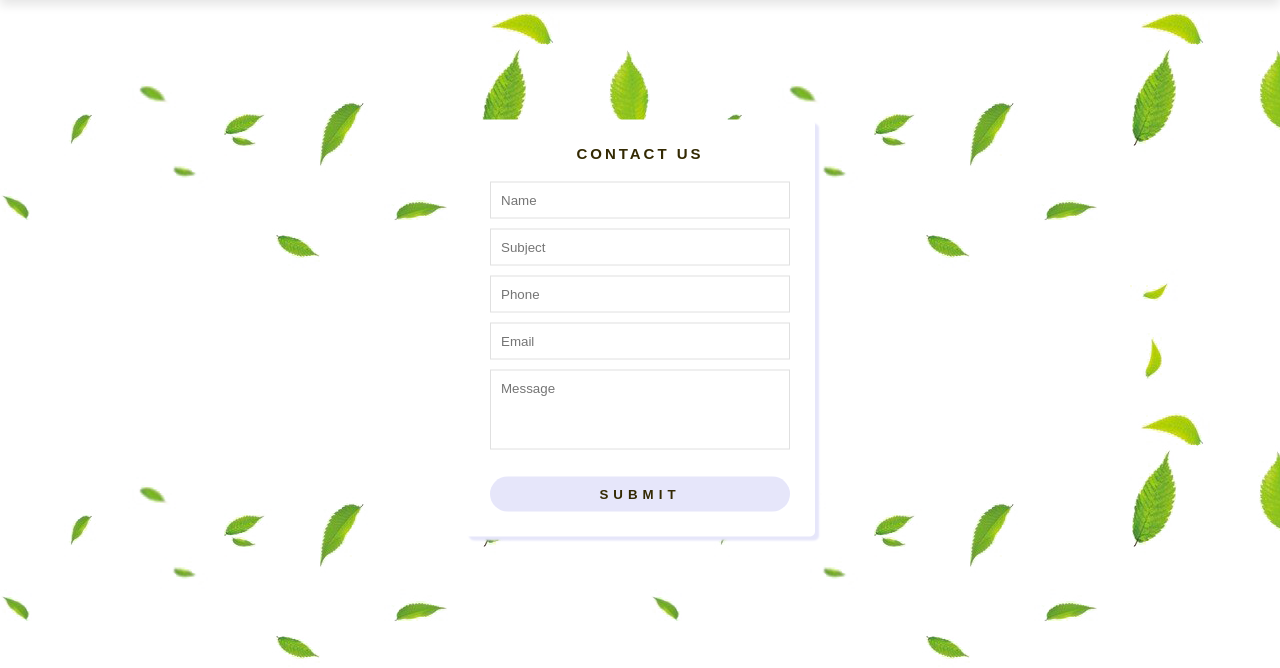
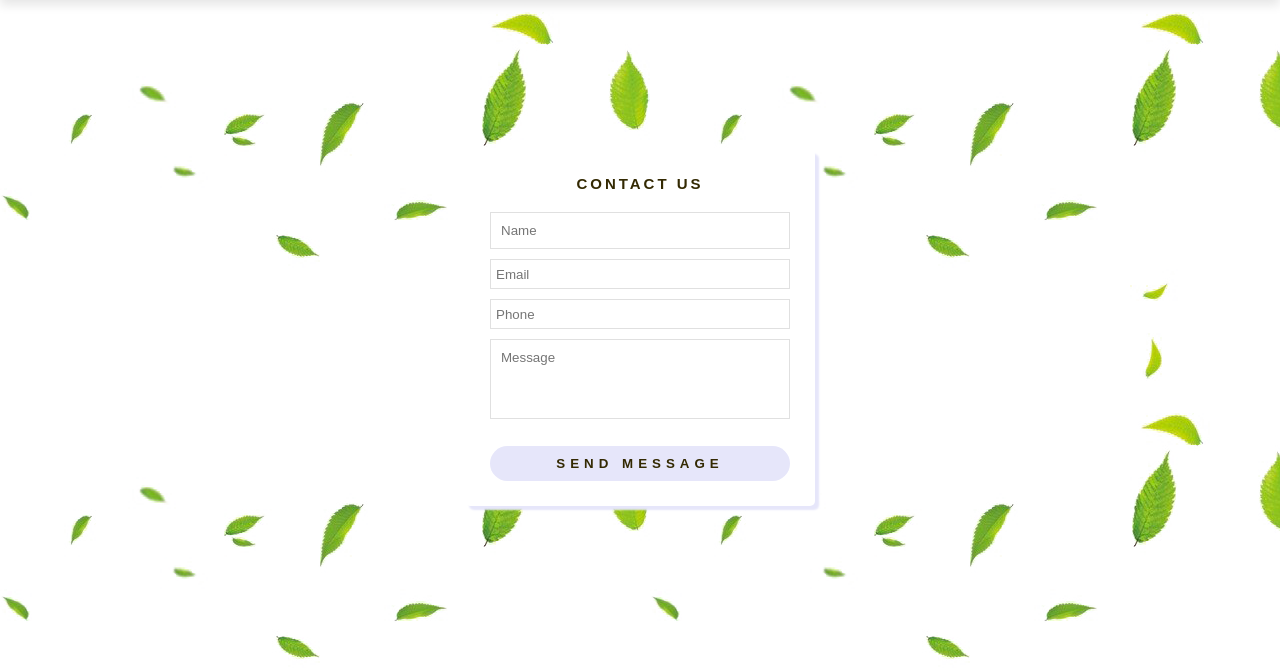
Before and after one commit to gjylapulti/Fresh-Line-Montenegro, a PHP site: page /freshlinemne/contactus.php in a window 1280 px wide. Shown: the part 132-800 px from the top of the page. Run offline with PHP 8.4, Linux system fonts and the light colour scheme; the visitor is signed in with stand-in values (Sample User, id 1).

Commit message:
Added PHP backend for contact us form

```diff
--- a/admin/delete-product.php
+++ b/admin/delete-product.php
@@ -22,7 +22,7 @@
             }
         }
 
-        Delete product from db
+
         $sql = "DELETE FROM tbl_product WHERE id=$id";
 
         //execute query
--- a/admin/partials/menu.php
+++ b/admin/partials/menu.php
@@ -22,7 +22,7 @@ include('../config/constants.php');
                 <li><a href="manage-category.php">Category</a></li>
                 <li><a href="manage-product.php">Product</a></li>
                 <li><a href="">Order</a></li>
-                <li><a href="">Logout</a></li>
+                <li><a href="../logout.php">Logout</a></li>
             </ul>
         </div>
     </div>
--- a/contactus.php
+++ b/contactus.php
@@ -1,14 +1,45 @@
+<?php
+include('config/constants.php');
+
+if (!isset($_SESSION)) {
+    session_start();
+}
+$user_id = $_SESSION['user_id'];
+if (!isset($user_id)) {
+    header('location:login.php');
+}
+
+if (isset($_POST['send'])) {
+
+    $name = mysqli_real_escape_string($conn, $_POST['name']);
+    $email = mysqli_real_escape_string($conn, $_POST['email']);
+    $number = $_POST['number'];
+    $message = mysqli_real_escape_string($conn, $_POST['message']);
+
+    $select_message = mysqli_query($conn, "SELECT * FROM `message` WHERE
+    name = '$name' AND email = '$email' AND number = '$number ' AND message = '$message'");
+    if (mysqli_num_rows($select_message) > 0) {
+        $error[] = 'message sent already!';
+    } else {
+        mysqli_query($conn, "INSERT INTO `message`(name,email,number,message) VALUES ( '$name', '$email', '$number', '$message')") or die('query failed');
+        $error[] = 'Message sent successfully.';
+    }
+}
+
+?>
 <!DOCTYPE html>
 <html lang="en">
+
 <head>
     <meta charset="UTF-8">
     <meta http-equiv="X-UA-Compatible" content="IE=edge">
     <meta name="viewport" content="width=device-width, initial-scale=1.0">
-    <title>Document</title>
+    <title>Contact Us</title>
     <link rel="stylesheet" href="css/contactus.css">
     <script src="js/contactus.js"></script>
     <link rel="stylesheet" href="css/style.css">
 </head>
+
 <body>
     <header>
         <a href="#" class="logo"><img src="pictures/logo.png" class="logo-pic"></a>
@@ -49,26 +80,48 @@
         <div id="error_message">
 
         </div>
-        <form action="" id="myform" onsubmit = "return validate();">
+        <form action="" id="myform" onsubmit="return validate();" method="post">
             <div class="input_field">
-              <input type="text" placeholder="Name" id="name">
+                <input type="text" placeholder="Name" id="name" name="name">
             </div>
             <div class="input_field">
-              <input type="text" placeholder="Subject" id="subject">
+                <input type="email" placeholder="Email" id="email" name="email"
+                    style="width:100%; height:30px;   border: 1px solid #e0e0e0; padding:5px;">
             </div>
+            <div class=" input_field">
+                <input type="number" placeholder="Phone" id="phone" name="number"
+                    style="width:100%; height:30px;   border: 1px solid #e0e0e0; padding:5px; ">
+            </div>
+
             <div class="input_field">
-              <input type="text" placeholder="Phone" id="phone">
-          </div>
-          <div class="input_field">
-              <input type="text" placeholder="Email" id="email">
-          </div>
-          <div class="input_field">
-              <textarea placeholder="Message" id="message"></textarea>
+                <textarea name="message" placeholder="Message" id="message"></textarea>
             </div>
             <div class="btn">
-              <input type="submit">
+                <input type="submit" value="send message" name="send">
             </div>
+
+            <style>
+                .message {
+                    font-size: 15px;
+                    text-align: center;
+                    margin-top: 15px;
+                    color: green;
+                }
+            </style>
+
+            <?php
+            if (isset($error)) {
+                foreach ($error as $error) {
+                    echo '<div class="message">
+        <span>' . $error . '</span>
+    </div>
+     ';
+                }
+            }
+            ?>
+
         </form>
     </div>
 </body>
+
 </html>
--- a/registration.php
+++ b/registration.php
@@ -45,7 +45,7 @@ if (isset($_POST['submit'])) {
 <body>
 
 
-    <!--<header>
+    <header>
         <a href="#" class="logo"><img src="pictures/logo.png" class="logo-pic"></a>
 
         <input type="checkbox" id="menu-bar">
@@ -76,7 +76,7 @@ if (isset($_POST['submit'])) {
             </li>
             </ul>
         </nav>
-    </header>-->
+    </header>
 
 
     <!-- -->
```
Lines whose indentation alone changed are shown as unchanged.
